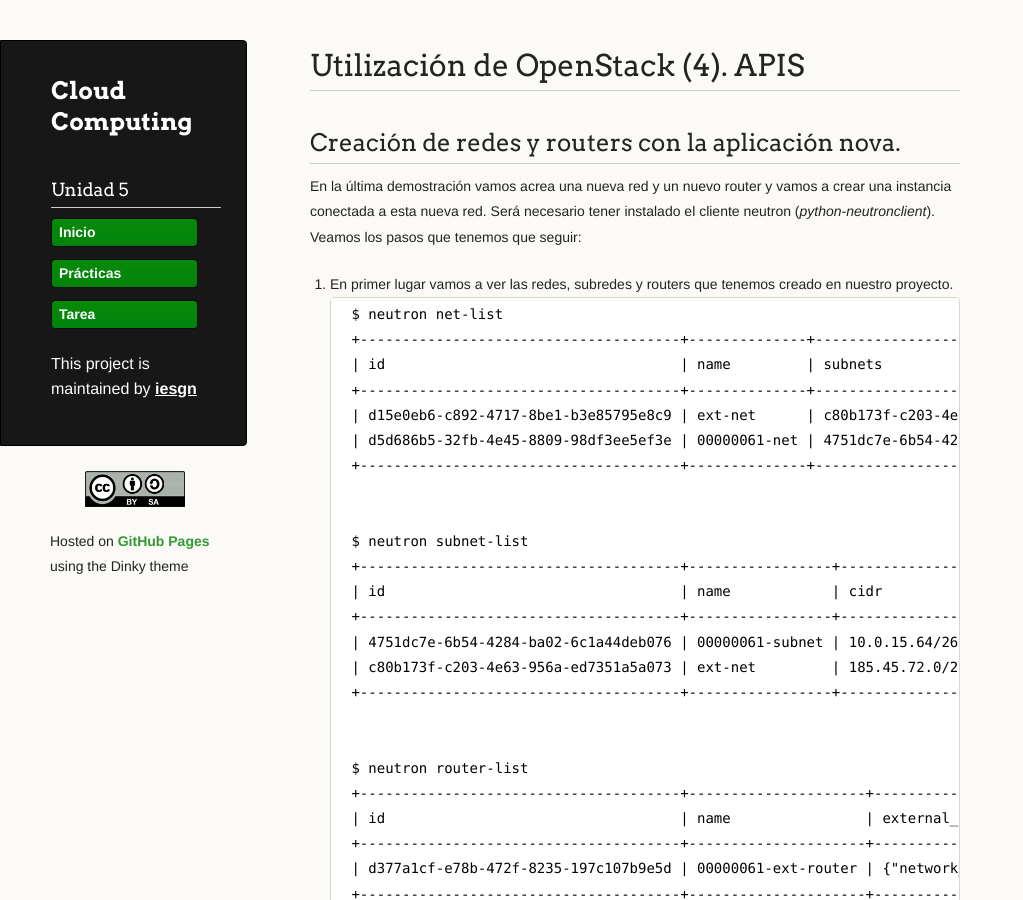
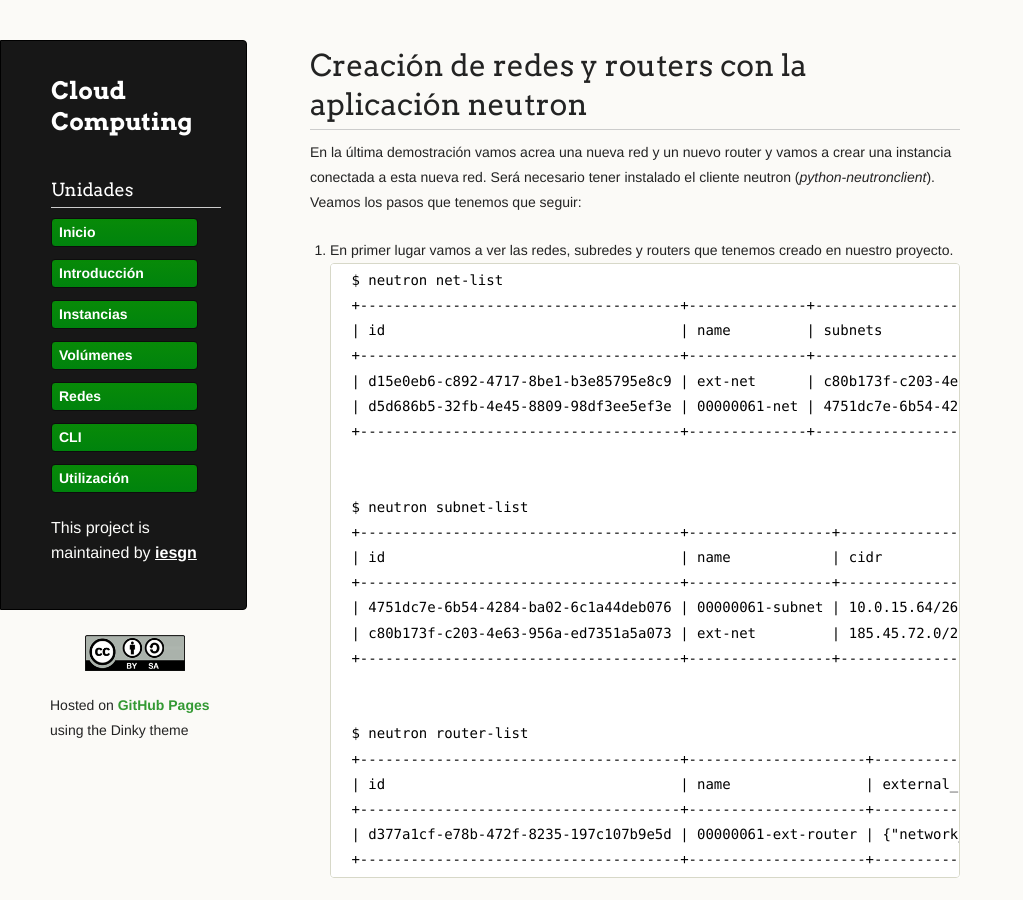
Before and after one commit to iesgn/cloud2, a Jekyll site: the page built from curso/u5/red.md, in a window 1280 px wide and 900 px high. Shown: the whole window, without its empty margins (0-1023 px from the left). Built offline with Jekyll 4.4.1, drawn with Linux system fonts in a browser that asks for light colours.

Commit message:
Unidad 5. redes.md

```diff
--- a/curso/u5/red.md
+++ b/curso/u5/red.md
@@ -1,10 +1,9 @@
 ---
 layout: blog
-tittle: Utilización de OpenStack (4). APIS
+tittle: Creación de redes y routers con la aplicación neutron
 menu:
-  - Unidad 5
+  - Unidades
 ---
-##Creación de redes y routers con la aplicación nova.
 
 En la última demostración vamos acrea una nueva red y un nuevo router y vamos a crear una instancia conectada a esta nueva red. Será necesario tener instalado el cliente neutron (*python-neutronclient*). Veamos los pasos que tenemos que seguir:
 
```
Also changed, not shown: curso/u5/index.md (+1 -1 lines).
